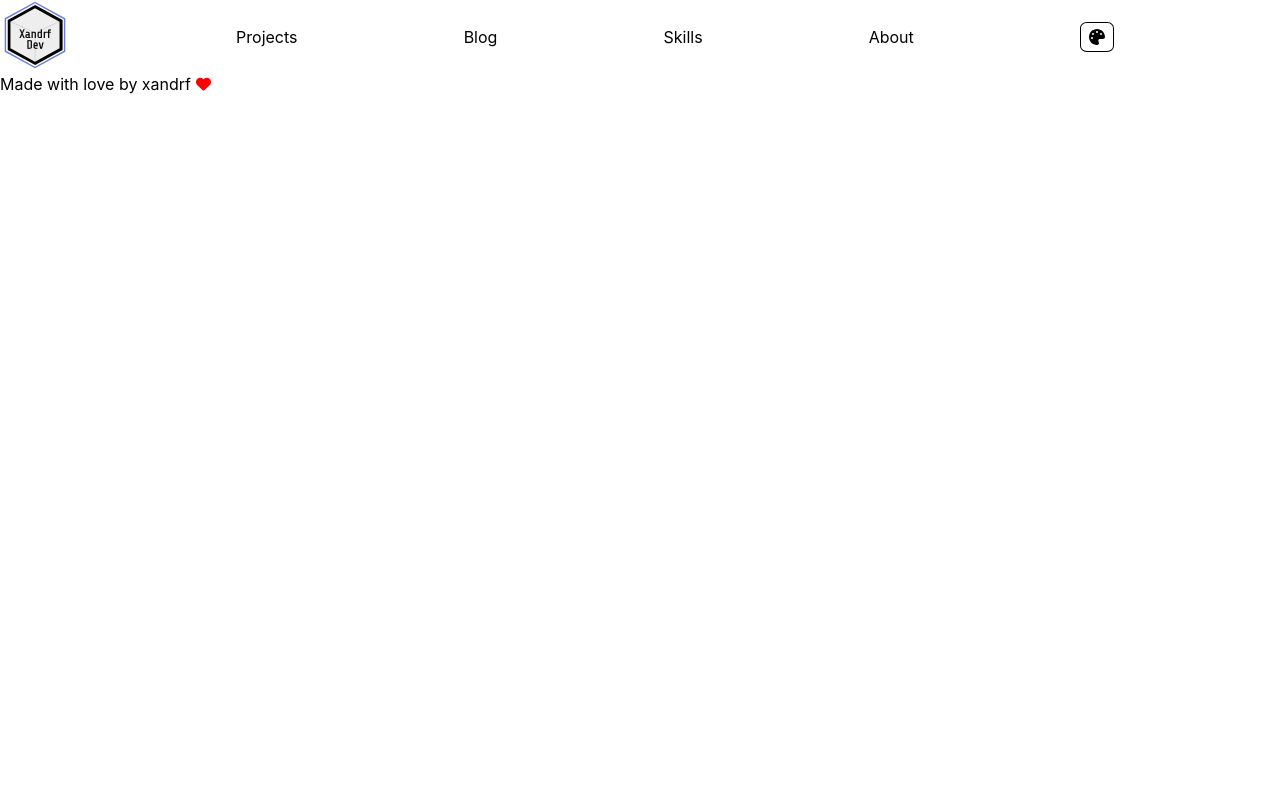
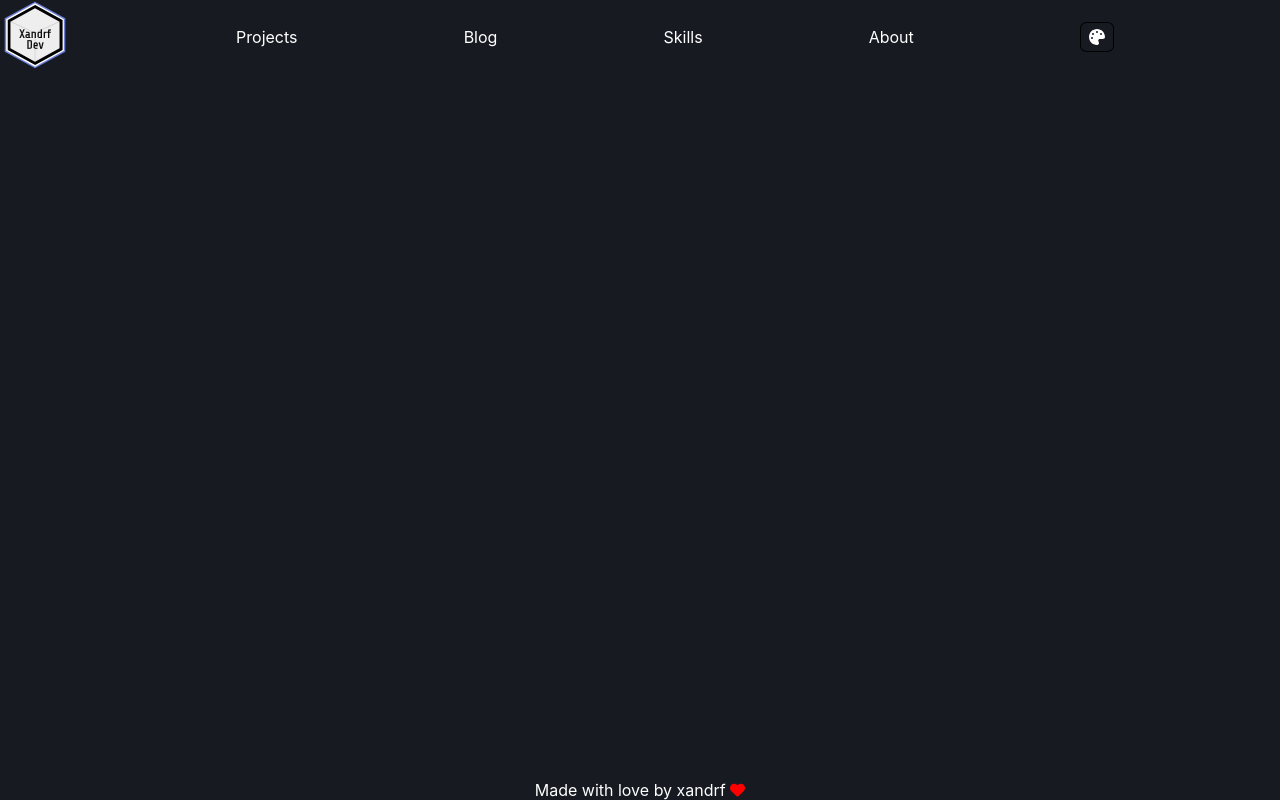
Before and after one commit to AlexandreSoftware/Portfolio-old, a React (Create React App) app in the folder portfolio-web-frontend/: page / in a window 1280 px wide. Built offline with nearby package versions, Linux system fonts and the light colour scheme.

Commit message:
t
modified app and index.tsx

```diff
--- a/portfolio-web-frontend/src/App.tsx
+++ b/portfolio-web-frontend/src/App.tsx
@@ -1,21 +1,18 @@
-import React from 'react';
+import React, { useContext } from 'react';
 import logo from './logo.svg';
 import './Styles/App.css';
-import { Theme, ThemeContextProvider } from './utils/ThemeContext';
 import Navbar from './Components/Navbar';
 import Footer from './Components/Footer';
-import { OldThemeContextProvider } from './utils/OldThemeContext';
-
+import ThemeContext, { Theme } from './utils/ThemeContext';
 
 function App() {
+  let [context,SetContext] =useContext(ThemeContext)
   return (
-    <ThemeContextProvider>
-      <OldThemeContextProvider>
-        <Navbar/>
+    <div className={`App App-${Theme[context]}`}>
+      <Navbar/>
 
-        <Footer/>
-      </OldThemeContextProvider>
-    </ThemeContextProvider>
+      <Footer/>
+    </div>
   );
 }
 
--- a/portfolio-web-frontend/src/index.tsx
+++ b/portfolio-web-frontend/src/index.tsx
@@ -3,13 +3,21 @@ import ReactDOM from 'react-dom/client';
 import './Styles/index.css';
 import App from './App';
 import reportWebVitals from './reportWebVitals';
+import { OldThemeContextProvider } from './utils/OldThemeContext';
+import { ThemeContextProvider } from './utils/ThemeContext';
 
 const root = ReactDOM.createRoot(
   document.getElementById('root') as HTMLElement
 );
 root.render(
   <React.StrictMode>
-    <App />
+    <ThemeContextProvider>
+      <OldThemeContextProvider>
+        <App />
+      </OldThemeContextProvider>
+    </ThemeContextProvider>
+
+
   </React.StrictMode>
 );
 
```
